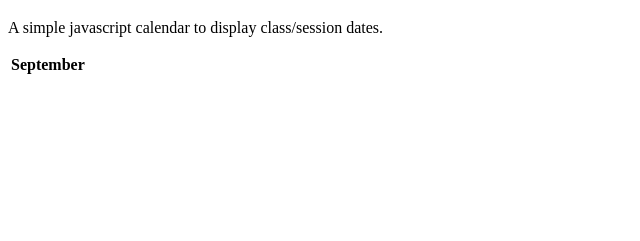
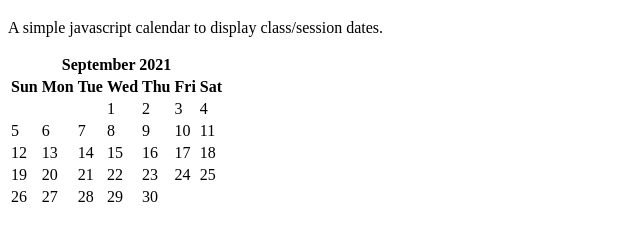
Before and after one commit to danielvoweb/simple-calendar, a website: page public/index.html in a window 1280 px wide. Shown: the part 61-302 px from the top of the page, without its empty margins (0-640 px from the left). Drawn offline with Linux system fonts and the light colour scheme.

Commit message:
feat: displays a month view based on current date

```diff
--- a/public/index.html
+++ b/public/index.html
@@ -39,16 +39,49 @@
       ];
       const days = ['Sun', 'Mon', 'Tue', 'Wed', 'Thu', 'Fri', 'Sat'];
 
-      const today = new Date()
-      const currentMonth = today.getMonth()
-      const currentYear = today.getFullYear()
+      const today = new Date();
+      const currentMonth = today.getMonth();
+      const currentYear = today.getFullYear();
 
-      const currentMonthHeaderRow = document.createElement('tr')
-      const currentMonthHeaderTitle = document.createElement('th')
-      currentMonthHeaderTitle.textContent = months[currentMonth]
+      // Build Month Header
+      const currentMonthHeaderRow = document.createElement('tr');
+      const currentMonthHeaderTitle = document.createElement('th');
+      currentMonthHeaderTitle.textContent = `${months[currentMonth]} ${currentYear}`;
+      currentMonthHeaderTitle.setAttribute('colspan', 7);
 
-      currentMonthHeaderRow.appendChild(currentMonthHeaderTitle)
-      el.querySelector('thead').appendChild(currentMonthHeaderRow)
+      currentMonthHeaderRow.appendChild(currentMonthHeaderTitle);
+      el.querySelector('thead').appendChild(currentMonthHeaderRow);
+
+      // Build Body
+      const daysHeaderRow = document.createElement('tr');
+      days.forEach((day) => {
+        const daysHeaderColumnHeader = document.createElement('th');
+        daysHeaderColumnHeader.textContent = day;
+        daysHeaderRow.appendChild(daysHeaderColumnHeader);
+      });
+
+      el.querySelector('tbody').appendChild(daysHeaderRow);
+
+      const firstDayOfMonth = new Date(currentYear, currentMonth, 1).getDay();
+      const daysInMonth =
+        32 - new Date(currentMonth, currentYear, 32).getDate();
+      const weeksInMonth = Math.ceil(daysInMonth / 7);
+
+      let date = 1;
+      for (let i = 0; i < weeksInMonth; i++) {
+        const weekRow = document.createElement('tr');
+        for (let j = 0; j < 7; j++) {
+          const day = document.createElement('td');
+          if ((i == 0 && j < firstDayOfMonth) || date > daysInMonth) {
+            day.textContent = '';
+          } else {
+            day.textContent = date;
+            date++;
+          }
+          weekRow.appendChild(day);
+        }
+        el.querySelector('tbody').appendChild(weekRow);
+      }
     </script>
   </body>
 </html>
```
